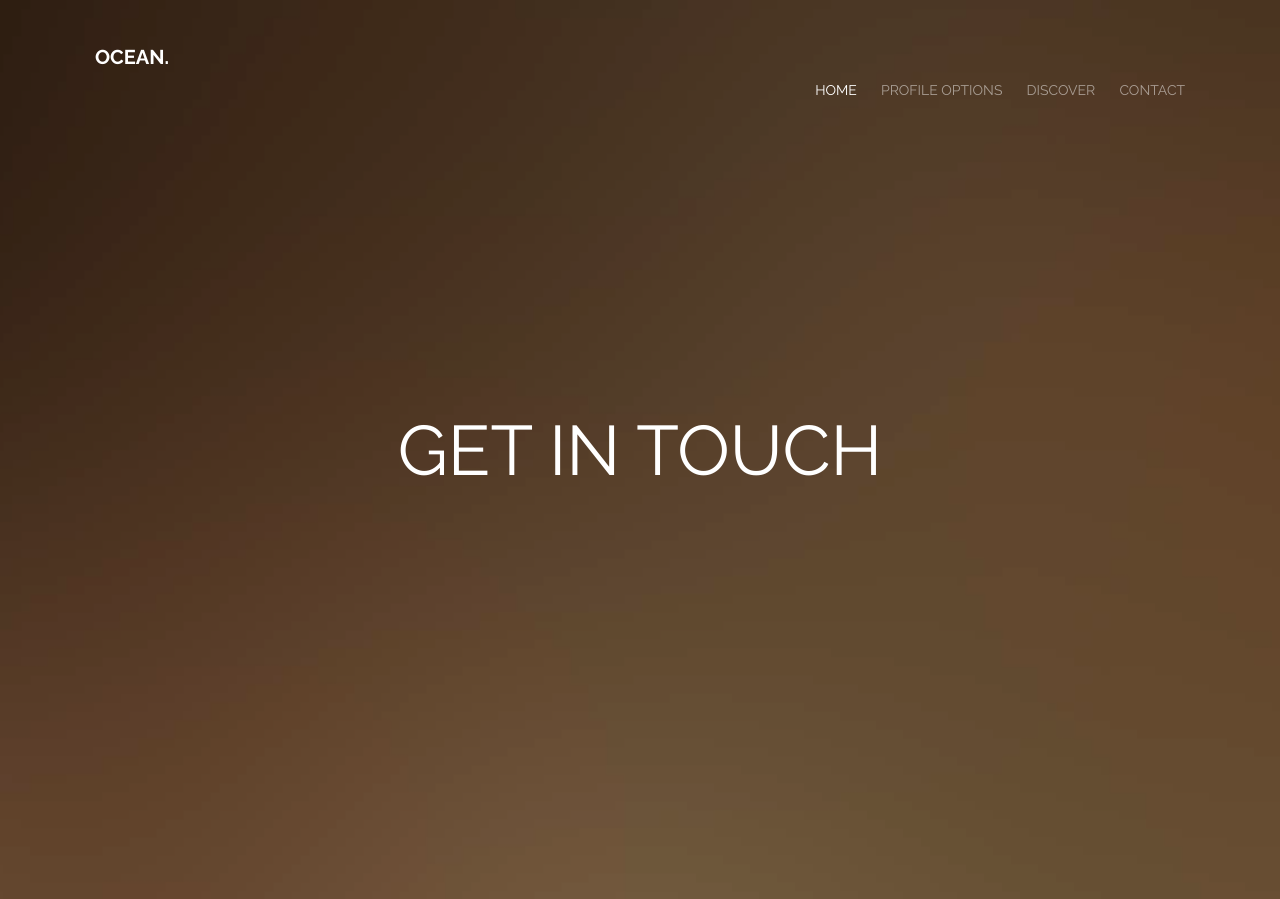
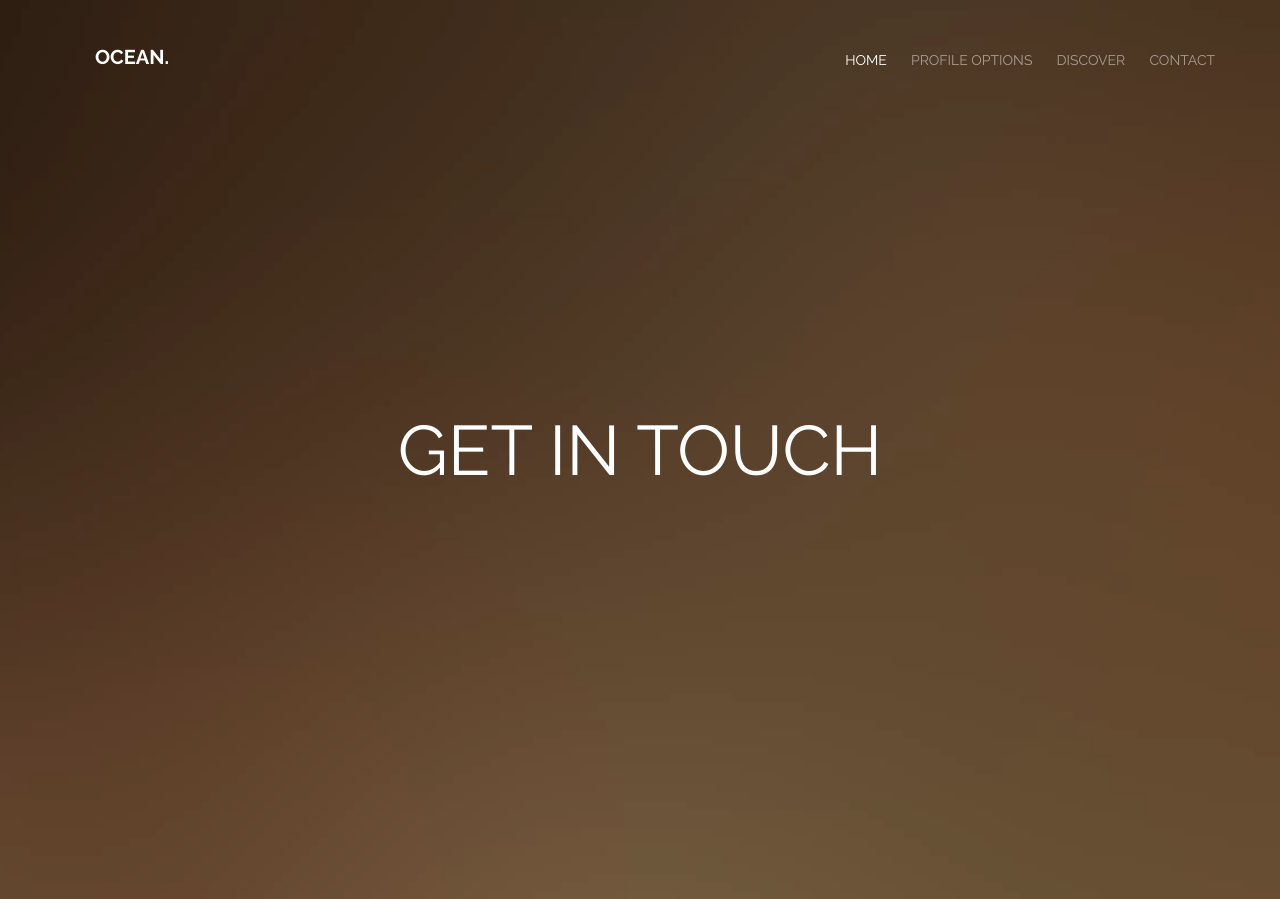
Before and after one commit to devmrfitz/ocean-pv, a Django app: page /contact/ in a window 1280 px wide. Shown: the top 899 px of the page. Run offline with Django 3.2, Linux system fonts and the light colour scheme; some libraries are stand-ins or nearby versions; some web fonts are replaced.

Commit message:
Update base.html

```diff
--- a/home/templates/base.html
+++ b/home/templates/base.html
@@ -71,7 +71,7 @@
 				<div class="col-xs-2">
 					<div id="gtco-logo"><a href="{% url 'home:home' %}">OCEAN.</a></div>
 				</div>
-				<div class="col-xs-10 text-right menu-1">
+				<div class="col-xs-10 text-right menu-1 overlapa">
 					<ul>
 						<li class="active"><a href="{% url 'home:home' %}">Home</a></li>
 						{% if user.is_authenticated %}
```
